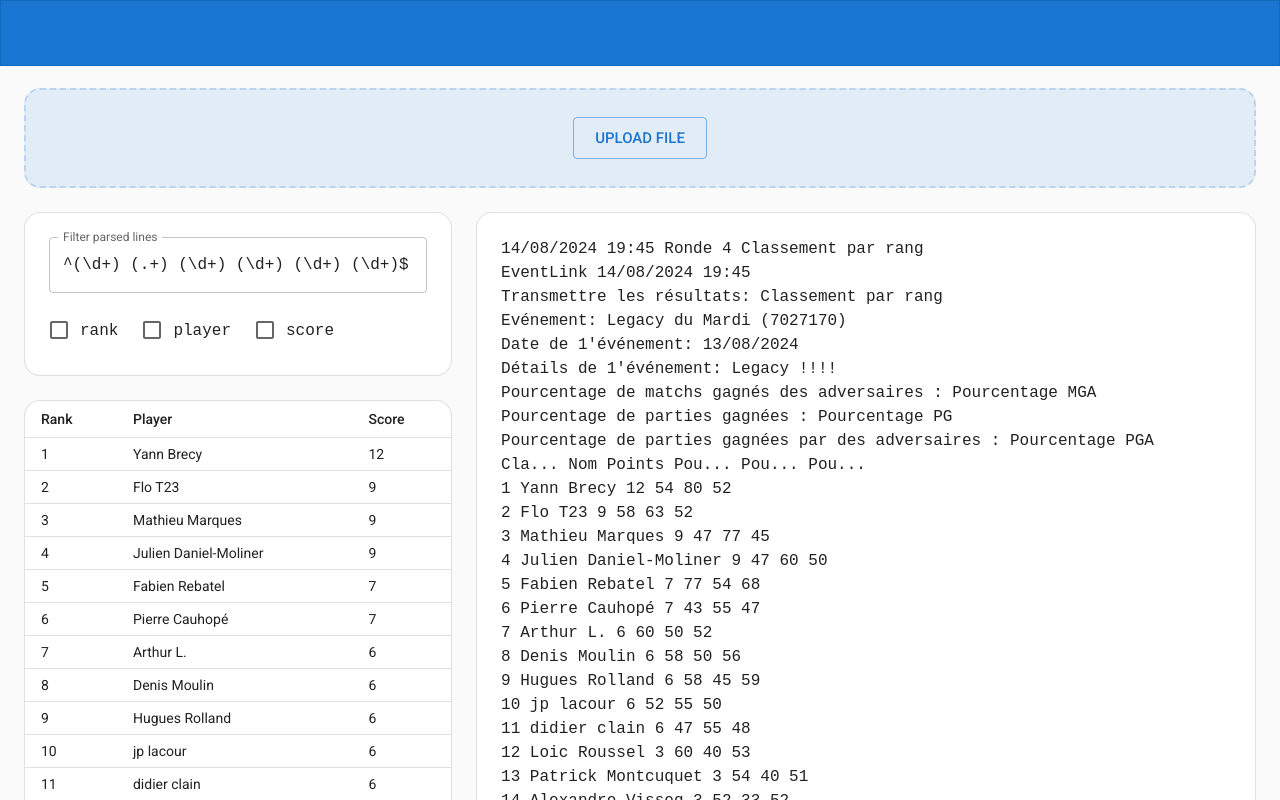
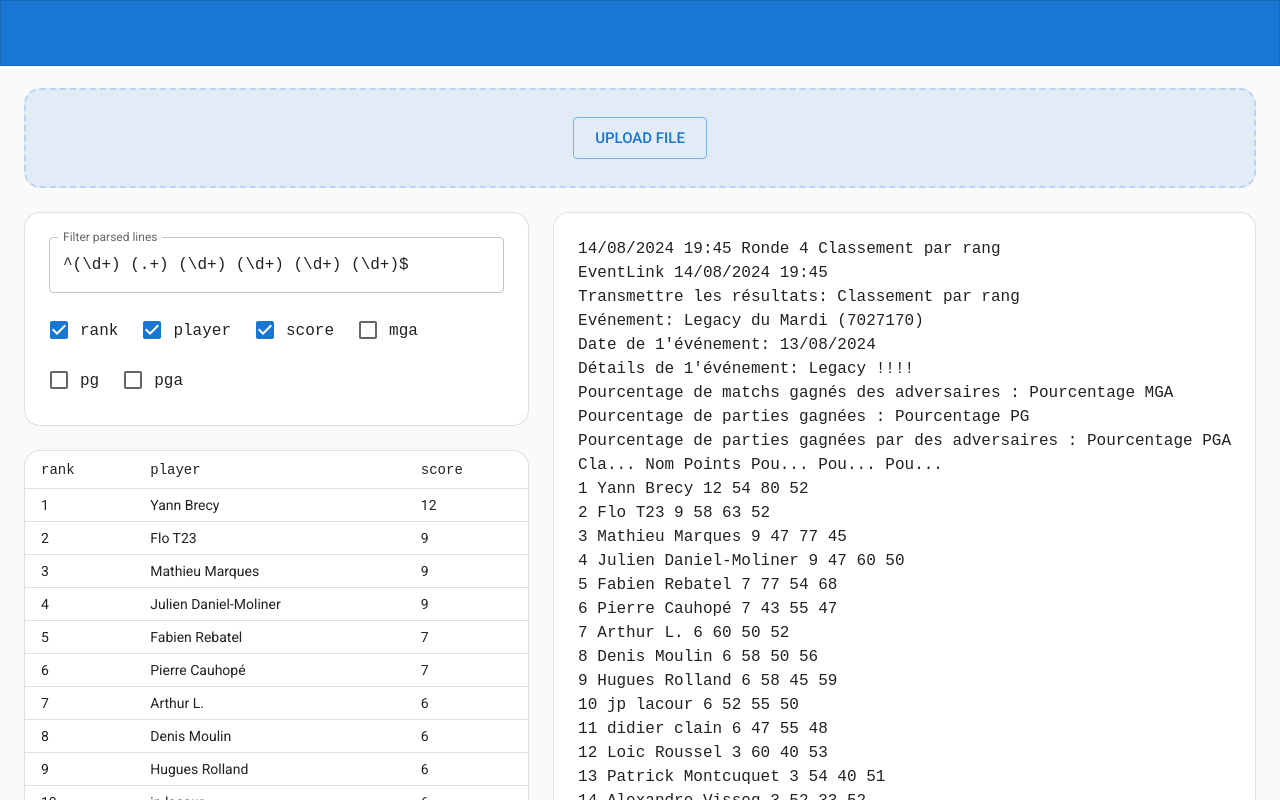
Before and after one commit to angrybacon/vntlnk, a Next.js app: page / in a window 1280 px wide. Shown: the top 800 px of the page. Built offline with nearby package versions, Linux system fonts and the light colour scheme.

Commit message:
feat: make result table follow filters

```diff
--- a/modules/PoisonDartFrog/Filters.tsx
+++ b/modules/PoisonDartFrog/Filters.tsx
@@ -10,24 +10,17 @@ import { type ChangeEvent } from 'react';
 import { Paper } from '~/components/Paper';
 import { COLUMNS } from '~/modules/PoisonDartFrog/constants';
 
-const FILTERS = ['rank', 'player', 'score'] as const;
-
-type Filter = (typeof FILTERS)[number];
-
 type Props = {
-  onFilter(filter: Filter, value: boolean): void;
+  onFilter(name: string, value: boolean): void;
   onQuery(query: string): void;
-  columns: readonly string[];
+  columns: Record<string, boolean>;
   query: string;
   sx: SystemStyleObject;
 };
 
 export const Filters = ({ columns, onFilter, onQuery, query, sx }: Props) => {
-  const handleChange = ({ target }: ChangeEvent<HTMLInputElement>) => {
-    if ((FILTERS as readonly string[]).includes(target.name)) {
-      onFilter(target.name as Filter, target.checked);
-    }
-  };
+  const handleFilter = ({ target }: ChangeEvent<HTMLInputElement>) =>
+    onFilter(target.name, target.checked);
 
   return (
     <Paper sx={sx}>
@@ -40,12 +33,14 @@ export const Filters = ({ columns, onFilter, onQuery, query, sx }: Props) => {
         value={query}
       />
       <FormGroup row sx={{ gap: 1 }}>
-        {COLUMNS.map((f) => (
+        {Object.keys(COLUMNS).map((column) => (
           <FormControlLabel
-            control={<Checkbox checked={columns[f]} onChange={handleChange} />}
-            key={f}
-            label={<code>{f}</code>}
-            name={f}
+            control={
+              <Checkbox checked={columns[column]} onChange={handleFilter} />
+            }
+            key={column}
+            label={<code>{column}</code>}
+            name={column}
             sx={{ userSelect: 'none' }}
           />
         ))}
--- a/modules/PoisonDartFrog/PoisonDartFrog.tsx
+++ b/modules/PoisonDartFrog/PoisonDartFrog.tsx
@@ -23,7 +23,7 @@ type Row = {
 };
 
 export const PoisonDartFrog = () => {
-  const [columns, setColumns] = useState(COLUMNS);
+  const [columns, setColumns] = useState({ ...COLUMNS });
   const [confidence, setConfidence] = useState<number>();
   const [lines, setLines] = useState<{ id: number; text: string }[]>(MOCKS);
   const [query, setQuery] = useState(QUERY_PATTERN);
@@ -46,8 +46,8 @@ export const PoisonDartFrog = () => {
     }
   }, [query, lines]);
 
-  const onFilter = (filter: keyof typeof columns, value: boolean) =>
-    setColumns((previous) => ({ ...previous, [filter]: value }));
+  const onFilter = (name: string, value: boolean) =>
+    setColumns({ ...columns, [name]: value });
 
   const onRead = (context: {
     confidence: number;
@@ -63,6 +63,7 @@ export const PoisonDartFrog = () => {
   return (
     <Box
       sx={{
+        // FIXME Doesn't stack cells towards the top
         alignItems: 'start',
         display: 'grid',
         gap: 3,
@@ -79,7 +80,7 @@ export const PoisonDartFrog = () => {
             query={query}
             sx={{ gridArea: 'filters' }}
           />
-          <Results rows={rows} sx={{ gridArea: 'results' }} />
+          <Results columns={columns} rows={rows} sx={{ gridArea: 'results' }} />
           <Parsed
             confidence={confidence}
             lines={lines}
--- a/modules/PoisonDartFrog/Results.tsx
+++ b/modules/PoisonDartFrog/Results.tsx
@@ -12,8 +12,8 @@ import { type SystemStyleObject } from '@mui/system';
 import { type COLUMNS } from '~/modules/PoisonDartFrog/constants';
 
 type Props = {
-  columns: Record<string, boolean>;
-  rows: ({ id: number } & { [key in (typeof COLUMNS)[number]]: string })[];
+  columns: typeof COLUMNS;
+  rows: ({ id: number } & { [key in keyof typeof COLUMNS]: string })[];
   sx: SystemStyleObject;
 };
 
@@ -22,17 +22,23 @@ export const Results = ({ columns, rows, sx }: Props) => (
     <Table size="small">
       <TableHead>
         <TableRow>
-          <TableCell>Rank</TableCell>
-          <TableCell>Player</TableCell>
-          <TableCell>Score</TableCell>
+          {Object.entries(columns).map(
+            ([name, value]) =>
+              value && (
+                <TableCell key={name}>
+                  <code>{name}</code>
+                </TableCell>
+              ),
+          )}
         </TableRow>
       </TableHead>
       <TableBody>
-        {rows.map(({ id, player, rank, score }) => (
-          <TableRow key={id}>
-            <TableCell>{rank}</TableCell>
-            <TableCell>{player}</TableCell>
-            <TableCell>{score}</TableCell>
+        {rows.map((row) => (
+          <TableRow key={row.id}>
+            {Object.entries(columns).map(
+              ([name, value]) =>
+                value && <TableCell key={name}>{row[name]}</TableCell>,
+            )}
           </TableRow>
         ))}
       </TableBody>
--- a/modules/PoisonDartFrog/constants.ts
+++ b/modules/PoisonDartFrog/constants.ts
@@ -1,3 +1,14 @@
-export const COLUMNS = ['rank', 'player', 'score'] as const;
+/**
+ * Default visibility status for the result columns.
+ * This is also responsible for the table layout ie. order matters.
+ */
+export const COLUMNS = {
+  rank: true,
+  player: true,
+  score: true,
+  mga: false,
+  pg: false,
+  pga: false,
+} as const;
 
 export const QUERY_PATTERN = '^(\\d+) (.+) (\\d+) (\\d+) (\\d+) (\\d+)$';
--- a/package.json
+++ b/package.json
@@ -33,6 +33,6 @@
     "knip": "5.27.3",
     "prettier": "3.3.3",
     "sass": "1.77.8",
-    "typescript": "5.5.4"
+    "typescript": "5.4.5"
   }
 }
```
Also changed, not shown: 1 other file (tests, documents, lock files or other folders).
